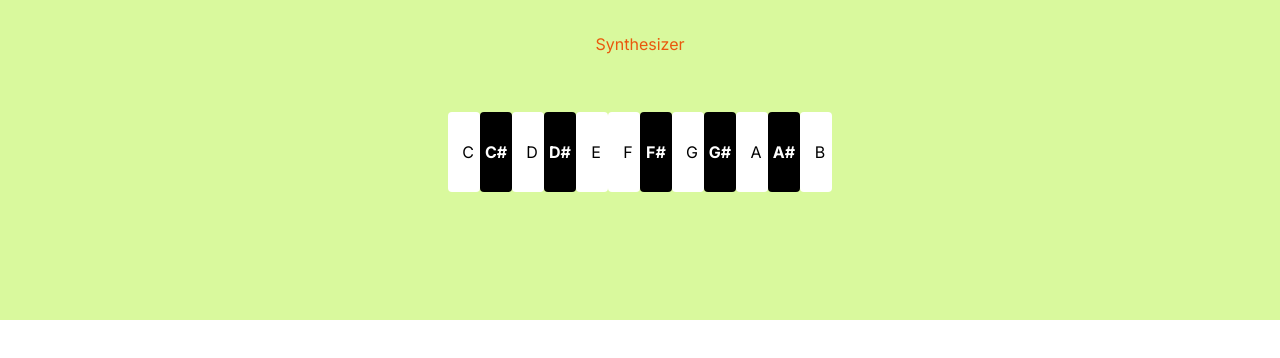
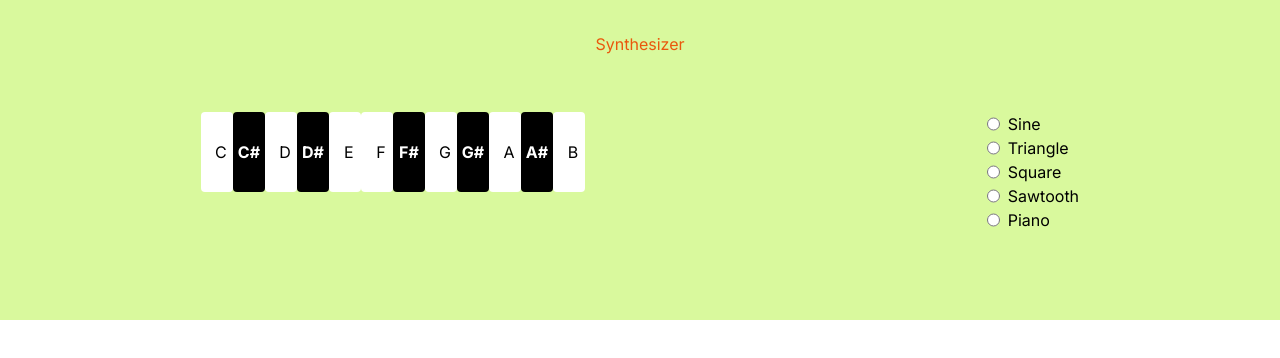
Before and after one commit to Yulanyandrea/Piano_Project, a Next.js app: page / in a window 1280 px wide. Shown: the top 358 px of the page. Built offline with nearby package versions, Linux system fonts and the light colour scheme.

Commit message:
adding radio buttons for future behaviour

```diff
--- a/src/app/page.tsx
+++ b/src/app/page.tsx
@@ -1,5 +1,6 @@
 "use client"
 import PianoKey from '../componets/pianoKey/PianoKeys';
+import Selector from '@/componets/selector/Selector';
 
 const Home = () => {
   let notesObj = {
@@ -21,16 +22,20 @@ const Home = () => {
 
   return (
     <main className='bg-lime-200 w-30 h-80'>
-      <p className='bg-gray h-12 text-center text-orange-600 pt-8 pb-20'>Synthesizer</p>
-        <section  className= "flex justify-center mx-0 my-0 w-30 h-20 items-center">
+        <p className='bg-gray h-12 text-center text-orange-600 pt-8 pb-20'>Synthesizer</p>
+        <section className='flex  justify-around'>
+          <section  className= "flex justify-center mx-0 my-0 w-30 h-20 items-center">
 
-          {notesValues.map(([key, value]) => (
+            {notesValues.map(([key, value]) => (
 
-              <PianoKey key={value} noteFrequency={value} noteName={key} isSharp={sharpNotes.includes(key) } variation="primary"/>
+                <PianoKey key={value} noteFrequency={value} noteName={key} isSharp={sharpNotes.includes(key)} signal={"triangle"}  />
 
-          ))}
-        </section>
+            ))}
+          </section>
 
+        <Selector/>
+
+      </section>
 
     </main>
   );
--- a/src/componets/pianoKey/PianoKeys.tsx
+++ b/src/componets/pianoKey/PianoKeys.tsx
@@ -7,10 +7,11 @@ interface PianoKeyProps {
   noteFrequency: number;
   noteName:string;
   isSharp:boolean;
-  variation: "primary" | "secondary" | "tertiary";
+  signal:OscillatorType;
+
 }
 
-const PianoKey = ({ noteFrequency,noteName, isSharp,variation }:PianoKeyProps) => {
+const PianoKey = ({ noteFrequency,noteName, isSharp,signal}:PianoKeyProps) => {
   const [audioContext, setAudioContext] = useState<AudioContext | null>(null);
   useEffect(() => {
     const initAudioContext = () => {
@@ -24,7 +25,7 @@ const PianoKey = ({ noteFrequency,noteName, isSharp,variation }:PianoKeyProps) =
   const playNote = (noteFrequency: number) => {
     if (audioContext) {
       const oscillator = audioContext.createOscillator();
-      oscillator.type = 'sine';
+      oscillator.type = signal;
       oscillator.frequency.setValueAtTime(noteFrequency, audioContext.currentTime);
       oscillator.connect(audioContext.destination);
       oscillator.start();
--- /dev/null
+++ b/src/componets/selector/Selector.tsx
@@ -0,0 +1,36 @@
+const Selector = () => {
+    return(
+        <section className="flex flex-col text-center items-baseline">
+
+            <section className="flex flex-row-reverse gap-2 justify-center">
+                <label htmlFor="sine">Sine</label>
+                <input type="radio" id="sine" name="sine" value="sine" />
+            </section>
+
+            <section className="flex flex-row-reverse gap-2 justify-center">
+                <label htmlFor="triangle">Triangle</label>
+                <input type="radio" id="triangle" name="triangle" value="triangle" />
+            </section>
+
+            <section className="flex flex-row-reverse gap-2 justify-center">
+                <label htmlFor="square">Square</label>
+                <input type="radio" id="square" name="square" value="square" />
+            </section>
+
+            <section className="flex flex-row-reverse gap-2 justify-center">
+                <label htmlFor="sawtooth">Sawtooth</label>
+                <input type="radio" id="sawtooth" name="sawtooth" value="sawtooth" />
+
+            </section>
+
+            <section className="flex flex-row-reverse gap-2 justify-center">
+                <label htmlFor="piano">Piano</label>
+                <input type="radio" id="piano" name="piano" value="piano" />
+            </section>
+
+            </section>
+
+    )
+
+}
+export default Selector;
```
